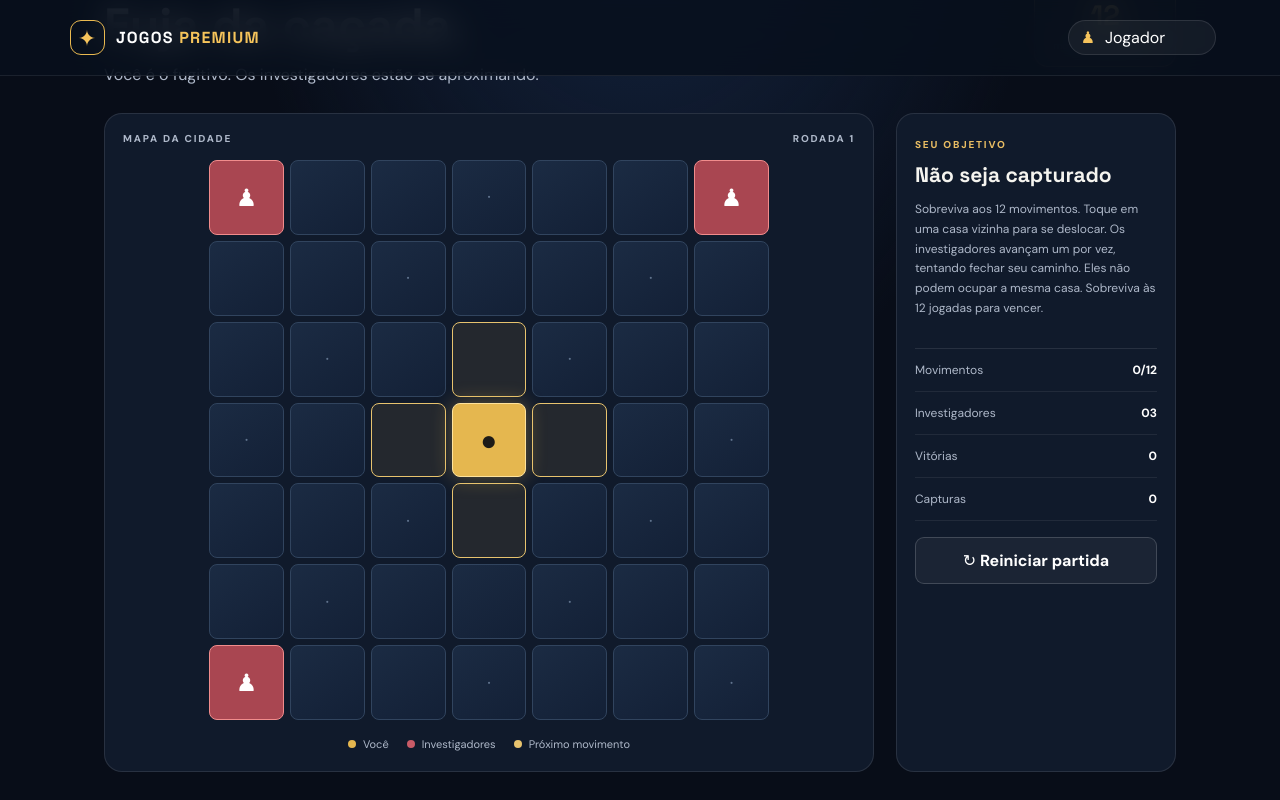
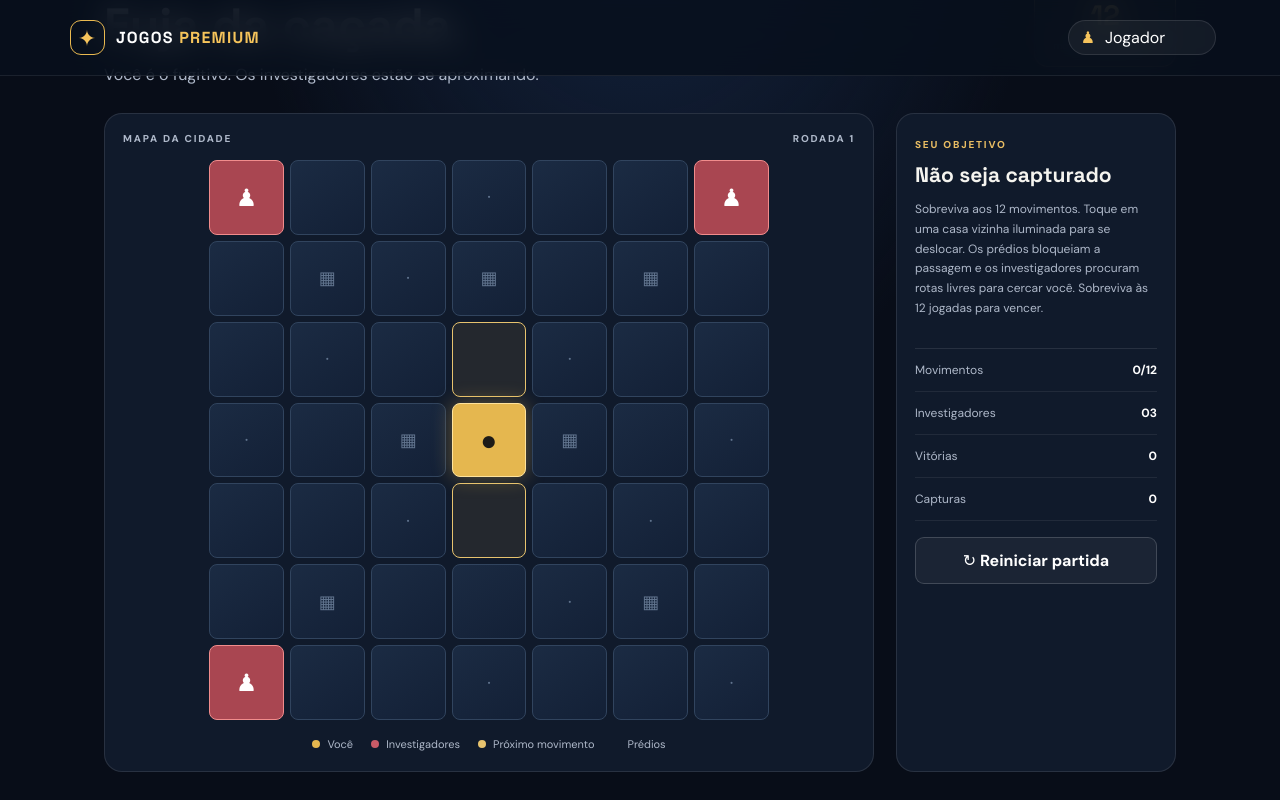
Before and after one commit to BarrosBrRj/Jogos-premium, a React (Vite) app: page / in a window 1280 px wide. Both pictures are taken after a click on the button "Jogar agora →". Shown: the part 211-1011 px from the top of the page. Built offline with nearby package versions, Linux system fonts and the light colour scheme.

Commit message:
Add city blocks and route-aware investigator pursuit

```diff
--- a/src/App.jsx
+++ b/src/App.jsx
@@ -6,24 +6,37 @@ const GAMES=[
  {id:"mind",name:"MENTE SECRETA",tag:"PREMIUM",desc:"Desafie sua memória, raciocínio e conhecimentos em rodadas eletrizantes.",cover:"/covers/mente-secreta.svg",tone:"purple",locked:true}
 ];
 const SIZE=7, START={x:3,y:3}, INITIAL=[{x:0,y:0},{x:6,y:0},{x:0,y:6}];
+const BLOCKED=[{x:1,y:1},{x:3,y:1},{x:5,y:1},{x:2,y:3},{x:4,y:3},{x:1,y:5},{x:5,y:5}];
 const key=(p)=>p.x+"-"+p.y;
+const blocked=(p)=>BLOCKED.some(b=>key(b)===key(p));
 function distance(a,b){return Math.abs(a.x-b.x)+Math.abs(a.y-b.y)}
+function nextStep(start,target,occupied){
+ const queue=[[start,[]]],seen=new Set([key(start)]);
+ while(queue.length){
+  const [at,path]=queue.shift();
+  if(key(at)===key(target))return path[0]||start;
+  const opts=[{x:at.x+1,y:at.y},{x:at.x-1,y:at.y},{x:at.x,y:at.y+1},{x:at.x,y:at.y-1}];
+  for(const p of opts){
+   const k=key(p);
+   if(p.x<0||p.x>=SIZE||p.y<0||p.y>=SIZE||blocked(p)||occupied.has(k)||seen.has(k))continue;
+   seen.add(k);queue.push([p,[...path,p]]);
+  }
+ }
+ return start;
+}
 function App(){
  const [page,setPage]=useState("home"),[turn,setTurn]=useState(0),[player,setPlayer]=useState(START),[guards,setGuards]=useState(INITIAL),[status,setStatus]=useState("playing"),[moves,setMoves]=useState(12),[showPremium,setShowPremium]=useState(false),[name,setName]=useState(()=>localStorage.getItem("jp-name")||"Jogador"),[wins,setWins]=useState(()=>Number(localStorage.getItem("jp-wins")||0)),[losses,setLosses]=useState(()=>Number(localStorage.getItem("jp-losses")||0));
  useEffect(()=>{localStorage.setItem("jp-name",name)},[name]);
  useEffect(()=>{localStorage.setItem("jp-wins",String(wins));localStorage.setItem("jp-losses",String(losses))},[wins,losses]);
  const reset=()=>{setPlayer(START);setGuards(INITIAL);setMoves(12);setTurn(0);setStatus("playing")};
  const move=(x,y)=>{
-  if(status!=="playing"||distance(player,{x,y})!==1)return;
+  if(status!=="playing"||distance(player,{x,y})!==1||blocked({x,y}))return;
   const next={x,y};
   if(guards.some(g=>key(g)===key(next))){setPlayer(next);setStatus("caught");setLosses(v=>v+1);return}
-  const nextGuards=[],occupied=new Set();let captured=false;
+  const nextGuards=[],occupied=new Set(guards.map(key));let captured=false;
   for(let i=0;i<guards.length;i++){
-   const g=guards[i];
-   const opts=[{x:g.x+1,y:g.y},{x:g.x-1,y:g.y},{x:g.x,y:g.y+1},{x:g.x,y:g.y-1}]
-    .filter(p=>p.x>=0&&p.x<SIZE&&p.y>=0&&p.y<SIZE&&!occupied.has(key(p)));
-   opts.sort((a,b)=>distance(a,next)-distance(b,next));
-   const chosen=opts[0]||g;
+   const g=guards[i];occupied.delete(key(g));
+   const chosen=nextStep(g,next,occupied);
    nextGuards.push(chosen);
    if(key(chosen)===key(next)){captured=true;for(const rest of guards.slice(i+1))nextGuards.push(rest);break}
    occupied.add(key(chosen));
@@ -42,8 +55,8 @@ function App(){
    <section className="premium-strip"><div><span className="crown">♛</span><div><small>ACESSO COMPLETO</small><h3>Uma compra. A coleção inteira.</h3><p>Desbloqueie os três jogos na mesma conta.</p></div></div><button onClick={()=>setShowPremium(true)}>Conhecer Premium</button></section>
    <footer>JOGOS PREMIUM <span>•</span> Diversão original para jogar em qualquer lugar</footer>
   </main>:<main className="game-screen"><button className="back" onClick={()=>setPage("home")}>← Voltar à coleção</button><div className="game-head"><div><small>CAÇADA URBANA · MODO SOLO</small><h1>Fuja da caçada.</h1><p>Você é o fugitivo. Os investigadores estão se aproximando.</p></div><div className="turn-box"><b>{moves}</b><span>movimentos restantes</span></div></div>
-   <div className="game-layout"><section className="board-wrap"><div className="board-top"><span>MAPA DA CIDADE</span><span>RODADA {turn+1}</span></div><div className="board">{cells.map(c=>{const p=key(c),isYou=p===key(player),isGuard=guards.some(g=>key(g)===p);return <button key={p} className={"cell "+(isYou?"you":isGuard?"guard":"")+(distance(player,c)===1?" reachable":"")} onClick={()=>move(c.x,c.y)} aria-label={isYou?"Sua posição":isGuard?"Investigador":"Mover para "+(c.x+1)+","+(c.y+1)}>{isYou?"●":isGuard?"♟":((c.x+c.y)%3===0?"·":"")}</button>})}</div><div className="legend"><span><i className="dot you-dot"></i> Você</span><span><i className="dot guard-dot"></i> Investigadores</span><span><i className="dot move-dot"></i> Próximo movimento</span></div></section>
-   <aside className="game-side"><div className="objective"><small>SEU OBJETIVO</small><h3>Não seja capturado</h3><p>Sobreviva aos 12 movimentos. Toque em uma casa vizinha para se deslocar. Os investigadores avançam um por vez, tentando fechar seu caminho. Eles não podem ocupar a mesma casa. Sobreviva às 12 jogadas para vencer.</p></div><div className="side-stat"><span>Movimentos</span><b>{12-moves}/12</b></div><div className="side-stat"><span>Investigadores</span><b>03</b></div><div className="side-stat"><span>Vitórias</span><b>{wins}</b></div><div className="side-stat"><span>Capturas</span><b>{losses}</b></div>{status!=="playing"&&<div className={"result "+status}><h3>{status==="escaped"?"Você escapou!":"Você foi capturado!"}</h3><p>{status==="escaped"?"A cidade ficou para trás. Vitória!":"Os investigadores fecharam o cerco. Tente outra rota."}</p><button onClick={reset}>Jogar novamente</button></div>}<button className="reset-btn" onClick={reset}>↻ Reiniciar partida</button></aside></div>
+   <div className="game-layout"><section className="board-wrap"><div className="board-top"><span>MAPA DA CIDADE</span><span>RODADA {turn+1}</span></div><div className="board">{cells.map(c=>{const p=key(c),isYou=p===key(player),isGuard=guards.some(g=>key(g)===p),isBlocked=blocked(c);return <button key={p} disabled={isBlocked||status!=="playing"||distance(player,c)!==1} className={"cell "+(isYou?"you":isGuard?"guard":isBlocked?"building":"")+(distance(player,c)===1&&!isBlocked?" reachable":"")} onClick={()=>move(c.x,c.y)} aria-label={isYou?"Sua posição":isGuard?"Investigador":isBlocked?"Prédio": "Mover para "+(c.x+1)+","+(c.y+1)}>{isYou?"●":isGuard?"♟":isBlocked?<span className="building-mark">▦</span>:((c.x+c.y)%3===0?"·":"")}</button>})}</div><div className="legend"><span><i className="dot you-dot"></i> Você</span><span><i className="dot guard-dot"></i> Investigadores</span><span><i className="dot move-dot"></i> Próximo movimento</span><span><i className="dot building-dot"></i> Prédios</span></div></section>
+   <aside className="game-side"><div className="objective"><small>SEU OBJETIVO</small><h3>Não seja capturado</h3><p>Sobreviva aos 12 movimentos. Toque em uma casa vizinha iluminada para se deslocar. Os prédios bloqueiam a passagem e os investigadores procuram rotas livres para cercar você. Sobreviva às 12 jogadas para vencer.</p></div><div className="side-stat"><span>Movimentos</span><b>{12-moves}/12</b></div><div className="side-stat"><span>Investigadores</span><b>03</b></div><div className="side-stat"><span>Vitórias</span><b>{wins}</b></div><div className="side-stat"><span>Capturas</span><b>{losses}</b></div>{status!=="playing"&&<div className={"result "+status}><h3>{status==="escaped"?"Você escapou!":"Você foi capturado!"}</h3><p>{status==="escaped"?"A cidade ficou para trás. Vitória!":"Os investigadores fecharam o cerco. Tente outra rota."}</p><button onClick={reset}>Jogar novamente</button></div>}<button className="reset-btn" onClick={reset}>↻ Reiniciar partida</button></aside></div>
   </main>}
   {showPremium&&<div className="modal-backdrop" onClick={()=>setShowPremium(false)}><section className="modal" onClick={e=>e.stopPropagation()}><button className="close" onClick={()=>setShowPremium(false)}>×</button><span className="crown big">♛</span><small>JOGOS PREMIUM</small><h2>Desbloqueie a coleção completa</h2><p>Tenha acesso ao Mistério Zero, Mente Secreta e a todos os novos jogos da coleção.</p><div className="modal-list"><span>✓ Acesso permanente na sua conta</span><span>✓ Novos desafios e atualizações</span><span>✓ Uma única compra</span></div><button className="modal-cta" onClick={()=>setShowPremium(false)}>Pagamento será ativado na próxima etapa</button><small className="note">Nenhuma cobrança é feita nesta versão de desenvolvimento.</small></section></div>}
  </div>
```
